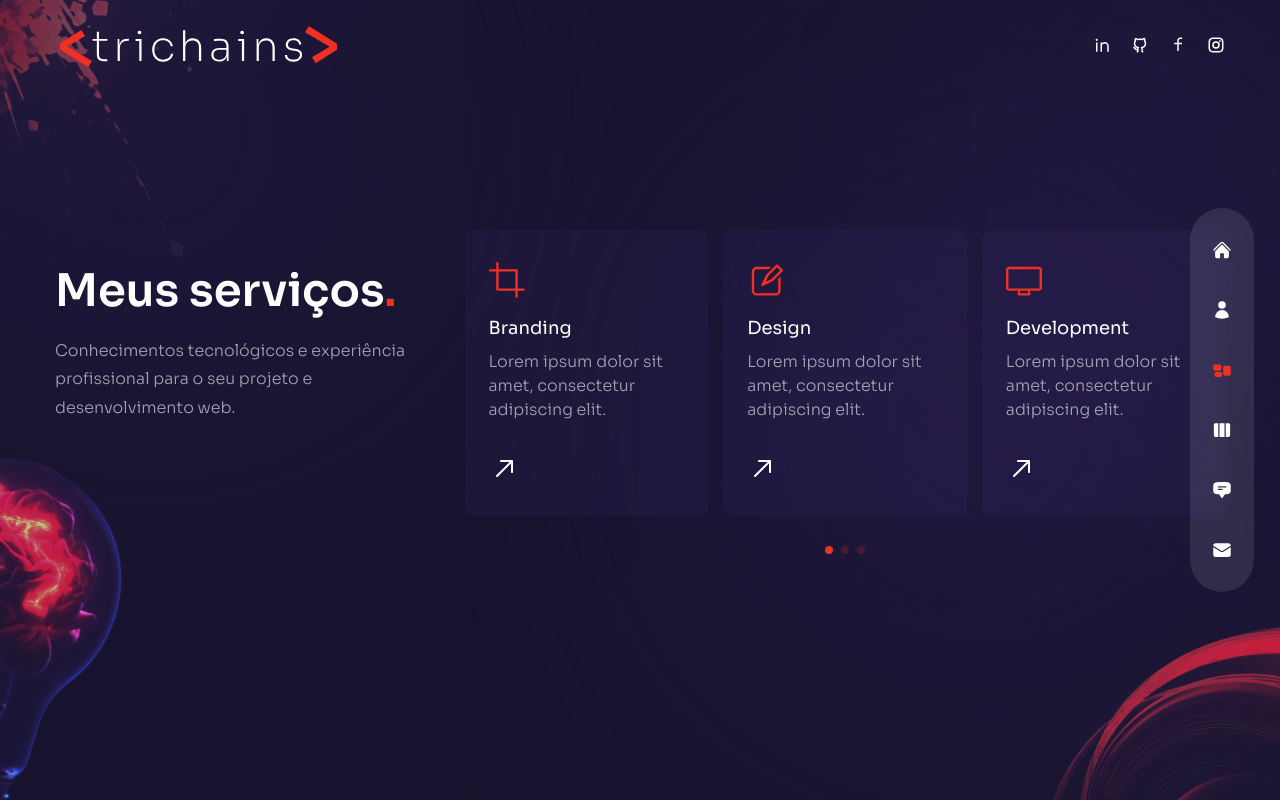
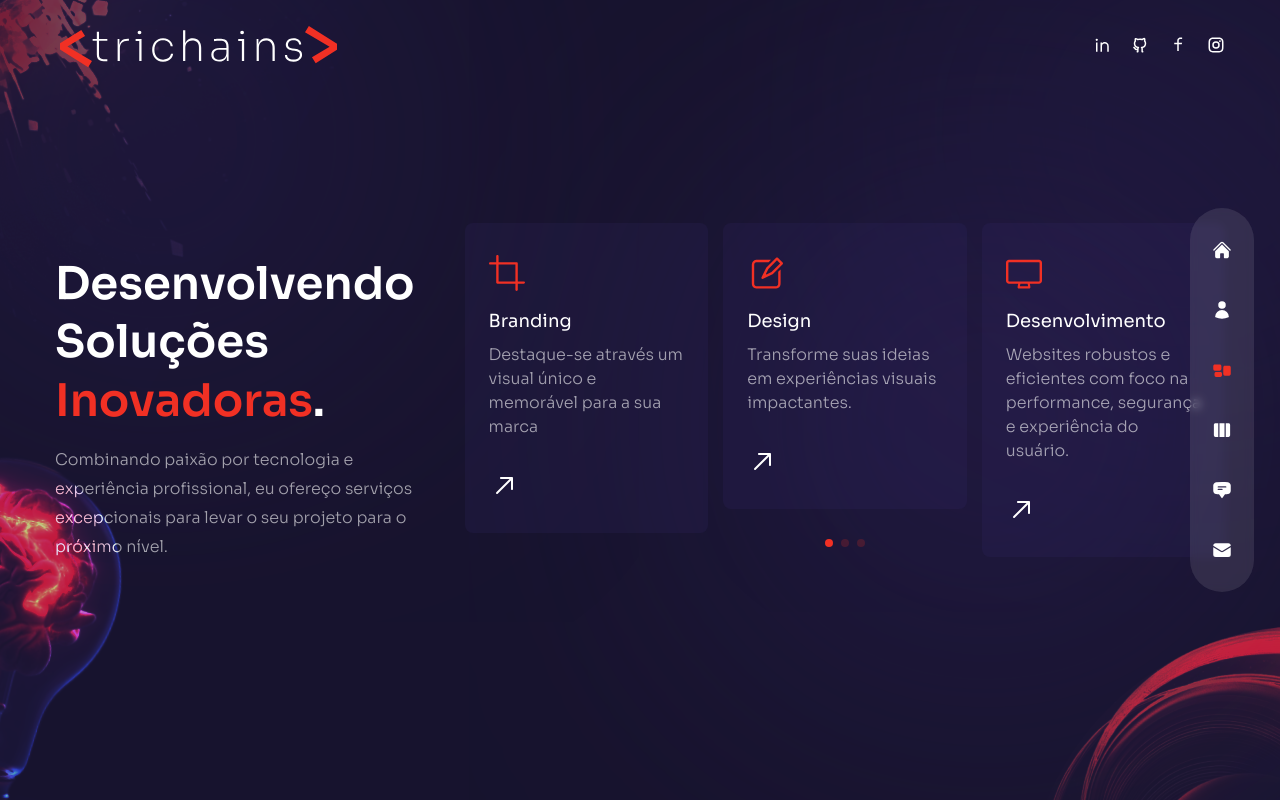
Before and after one commit to trichains/portfolio, a Next.js app: page /services in a window 1280 px wide. Built offline with nearby package versions, Linux system fonts and the light colour scheme.

Commit message:
att: depoimentos

```diff
--- a/components/ServiceSlider.js
+++ b/components/ServiceSlider.js
@@ -24,27 +24,30 @@ const serviceData = [
   {
     icon: <RxCrop />,
     title: 'Branding',
-    description: 'Lorem ipsum dolor sit amet, consectetur adipiscing elit.'
+    description:
+      'Destaque-se através um visual único e memorável para a sua marca'
   },
   {
     icon: <RxPencil2 />,
     title: 'Design',
-    description: 'Lorem ipsum dolor sit amet, consectetur adipiscing elit.'
+    description: 'Transforme suas ideias em experiências visuais impactantes.'
   },
   {
     icon: <RxDesktop />,
-    title: 'Development',
-    description: 'Lorem ipsum dolor sit amet, consectetur adipiscing elit.'
+    title: 'Desenvolvimento',
+    description:
+      'Websites robustos e eficientes com foco na performance, segurança e experiência do usuário.'
   },
   {
     icon: <RxReader />,
     title: 'Copywriting',
-    description: 'Lorem ipsum dolor sit amet, consectetur adipiscing elit.'
+    description: 'Comunique sua mensagem de maneira eficaz e persuasiva.'
   },
   {
     icon: <RxRocket />,
     title: 'SEO',
-    description: 'Lorem ipsum dolor sit amet, consectetur adipiscing elit.'
+    description:
+      'Impulsione sua visibilidade online com estratégias avançadas de SEO.'
   }
 ];
 
--- a/components/TestimonialSlider.js
+++ b/components/TestimonialSlider.js
@@ -3,23 +3,21 @@ const testimonialSlider = [
   {
     image: '/t-avt-1.png',
     name: 'Márcio Melo',
-    position: 'Cliente',
-    message:
-      'Lorem ipsum dolor sit amet consectetur adipisicing elit. Cum expedita odit beatae, cupiditate saepe quam officia aut placeat quas neque!'
+    position: 'Empresário Visionário',
+    message: 'Experiência única! Transformou nossas ideias em realidade.'
   },
   {
     image: '/t-avt-2.png',
     name: 'Alice Costa',
-    position: 'Cliente',
-    message:
-      'Lorem ipsum dolor sit amet consectetur adipisicing elit. Cum expedita odit beatae, cupiditate saepe quam officia aut placeat quas neque!'
+    position: 'Designer de Moda',
+    message: 'Cristhian, você é verdadeiramente um artista digital! 🎉'
   },
   {
     image: '/t-avt-3.png',
     name: 'Henrique Gomes',
-    position: 'Cliente',
+    position: 'Empreendedor Digital',
     message:
-      'Lorem ipsum dolor sit amet consectetur adipisicing elit. Cum expedita odit beatae, cupiditate saepe quam officia aut placeat quas neque!'
+      'Divisor de águas! Impulsionou nossa presença online.'
   }
 ];
 
--- a/pages/about/index.js
+++ b/pages/about/index.js
@@ -271,7 +271,7 @@ const About = () => {
               );
             })}
           </div>
-          <div className="py-2 xl:py-6 mb-60 sm:mb-0 flex flex-col gap-y-2 xl:gap-y-4 items-center xl:items-start overflow-y-scroll">
+          <div className="py-2 xl:py-6 mb-60 xl:mb-10 flex flex-col gap-y-2 xl:gap-y-4 items-center xl:items-start overflow-y-scroll xl:overflow-y-hidden">
             {aboutData[index].info.map((item, itemIndex) => {
               return (
                 <div
--- a/pages/services/index.js
+++ b/pages/services/index.js
@@ -21,7 +21,8 @@ const Services = () => {
               animate="show"
               exit="hidden"
               className="h2 xl:mt-8">
-              Meus serviços<span className="text-accent">.</span>
+              Desenvolvendo Soluções{' '}
+              <span className="text-accent">Inovadoras</span>.
             </motion.h2>
             <motion.p
               variants={fadeIn('up', 0.4)}
@@ -29,8 +30,9 @@ const Services = () => {
               animate="show"
               exit="hidden"
               className="mb-4 max-w-[400px] mx-auto lg:mx-0">
-              Conhecimentos tecnológicos e experiência profissional para o seu
-              projeto e desenvolvimento web.
+              Combinando paixão por tecnologia e experiência profissional, eu
+              ofereço serviços excepcionais para levar o seu projeto para o
+              próximo nível.
             </motion.p>
           </div>
           {/* slider */}
```
